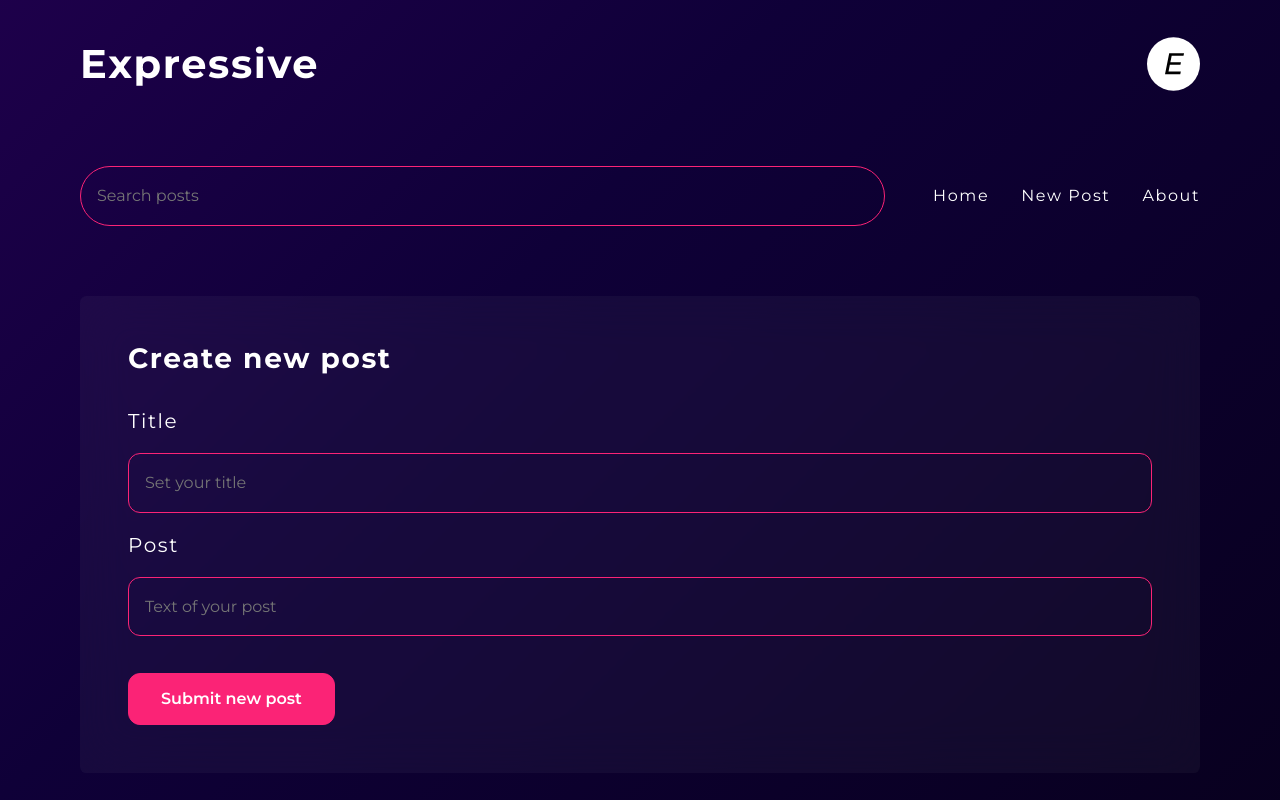
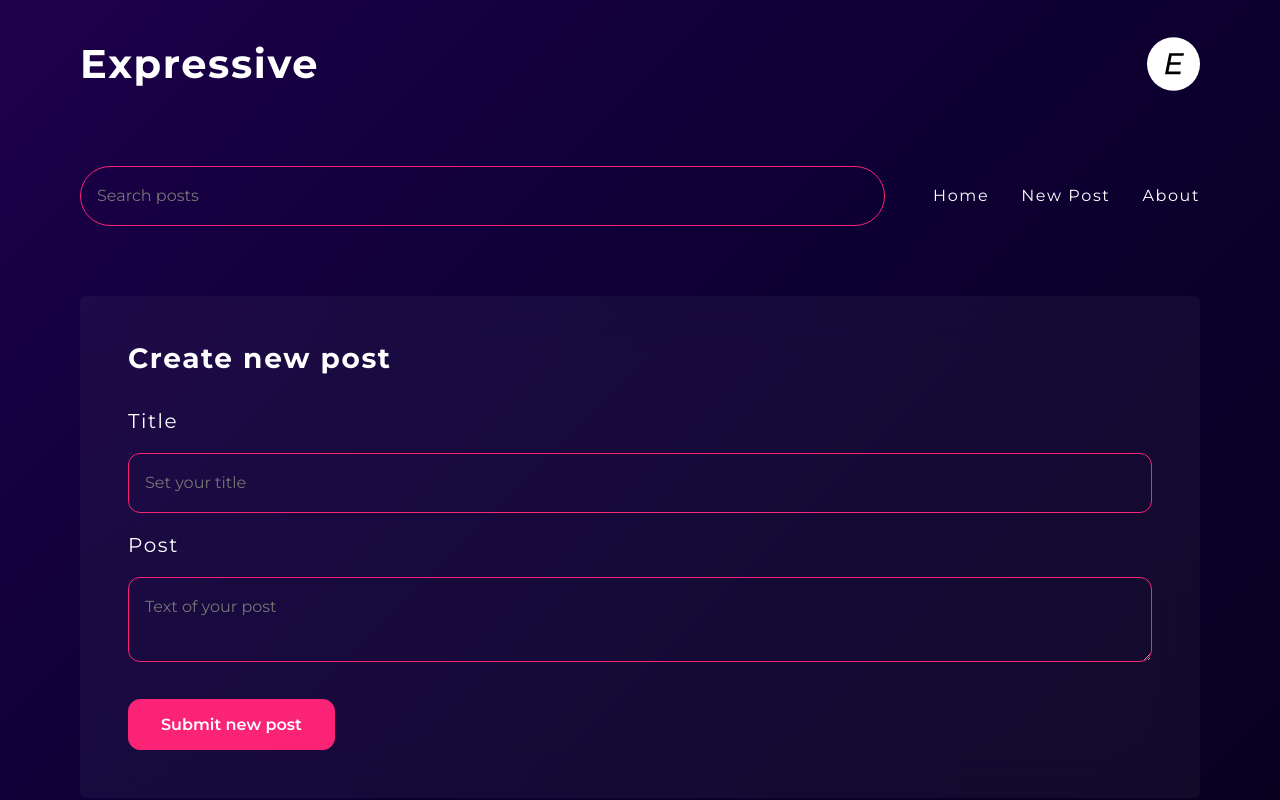
Before and after one commit to rdtabb/Blog-Express-Yourself, a React (Create React App) app: page /post in a window 1280 px wide. Built offline with nearby package versions, Linux system fonts and the light colour scheme.

Commit message:
made focus states better. Also I have changed some inputs to textareas

```diff
--- a/src/components/routed/NewPost.jsx
+++ b/src/components/routed/NewPost.jsx
@@ -17,7 +17,7 @@ const NewPost = ({
                 onChange={(e) => setPostTitle(e.target.value)}
               />
               <label className="body-label" htmlFor="new-post__body">Post</label>
-              <input
+              <textarea
                 type="textarea"
                 id="new-post__body"
                 className="new-post__body"
--- a/src/styles/index.scss
+++ b/src/styles/index.scss
@@ -125,6 +125,16 @@ body #root {
 	}
 }
 
+input, textarea {
+    transition: all 200ms ease-in;
+}
+
+input:focus,
+textarea:focus {
+    outline: none;
+    border: 1px solid hsl(var(--clr-white));
+}
+
 /* ----------------------------- */
 /* Header component              */
 /* ----------------------------- */
@@ -208,7 +218,7 @@ body #root {
 
     &__link {
         position: relative;
-        font-size: clamp(var(--fs-300), 4vw, var(--fs-500));
+        font-size: clamp(var(--fs-300), 10vw, var(--fs-500));
         color: var(--clr-white);
         text-decoration: none;
         transition: all 150ms ease-in;
@@ -217,7 +227,7 @@ body #root {
     &__link::before {
         position: absolute;
         content: '';
-        top: 2rem;
+        top: 1.5rem;
         height: 3px;
         width: 100%;
         background-color: var(--clr-bright-accent);;
```
